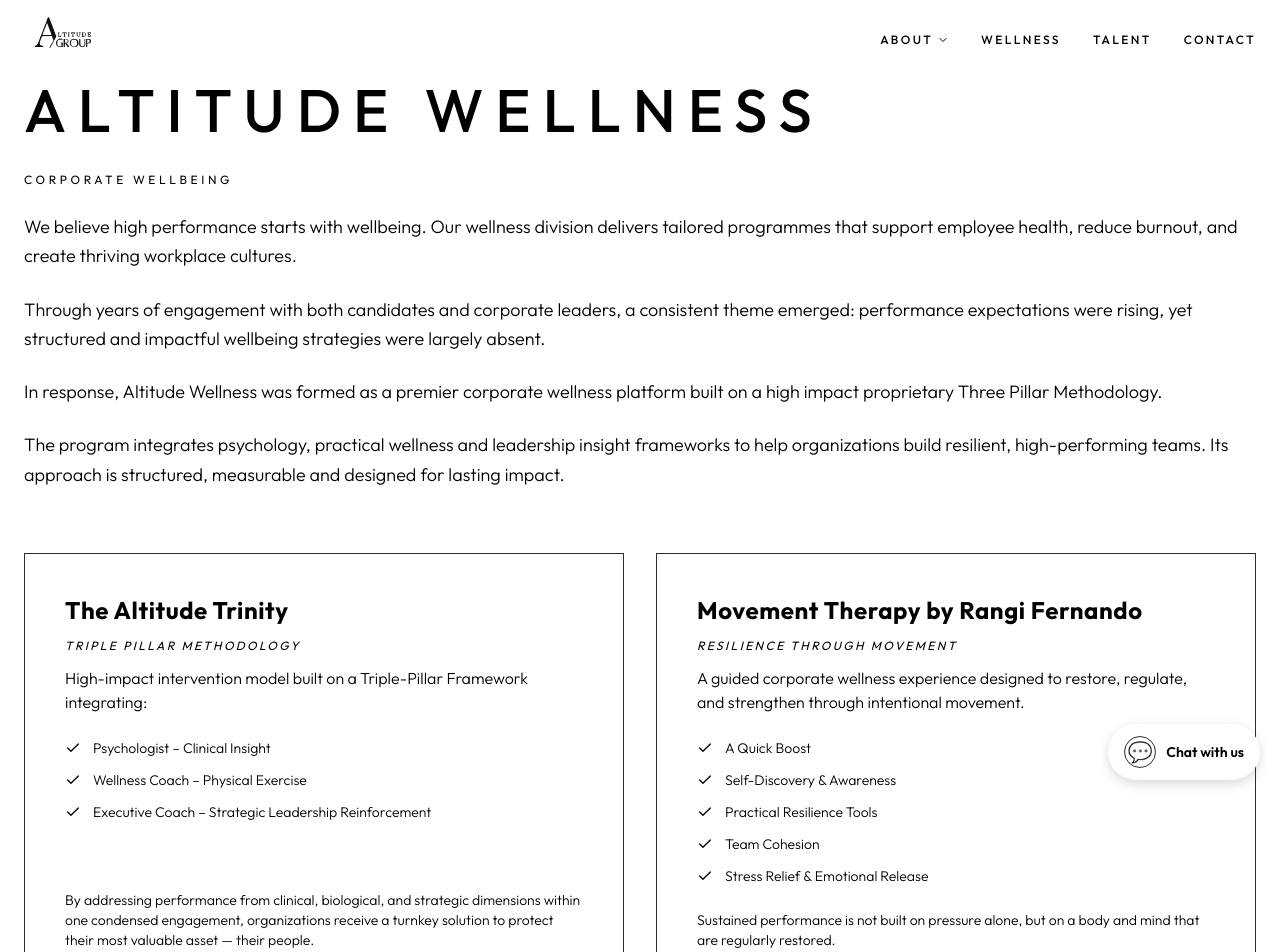
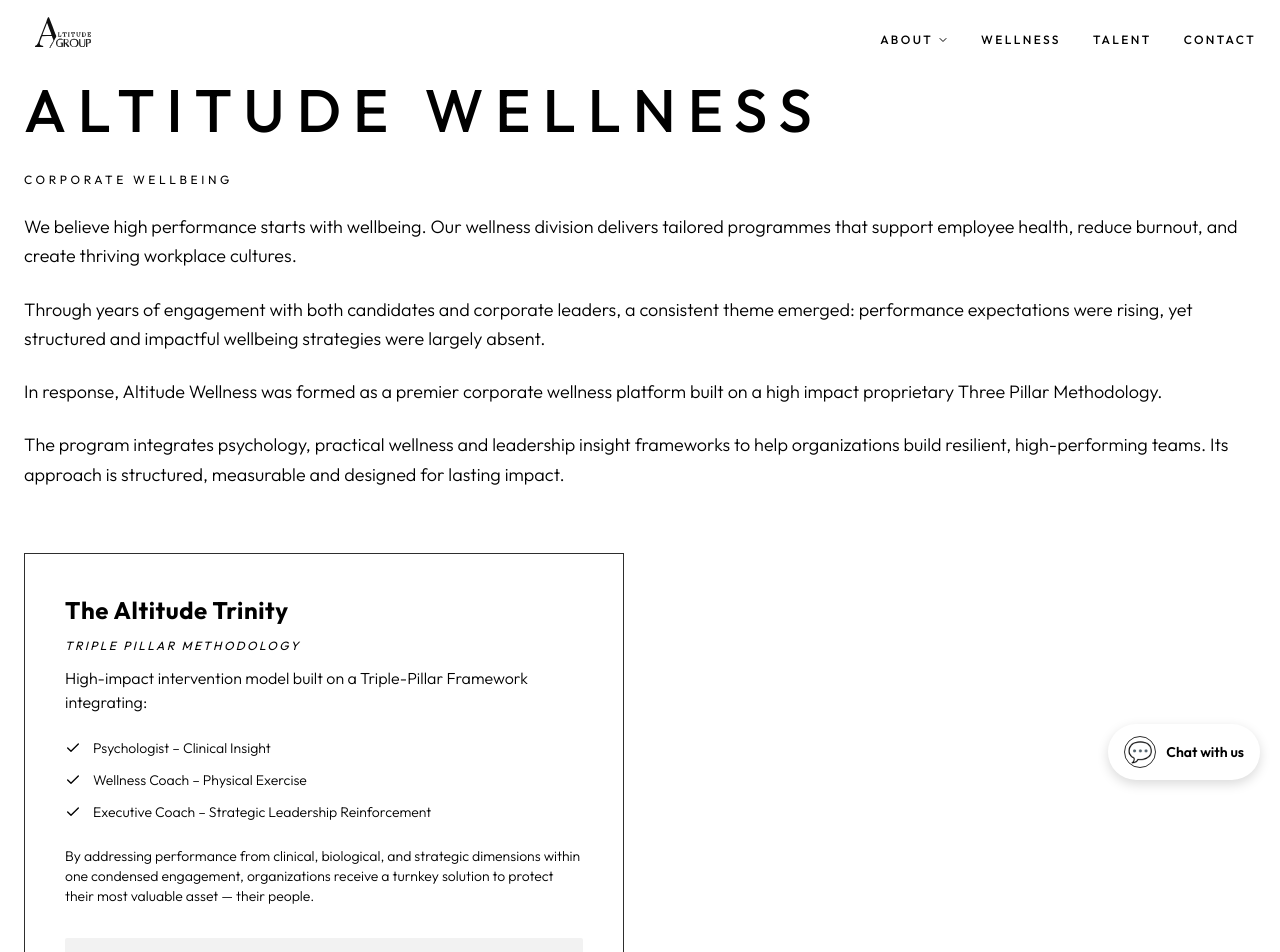
Before and after one commit to whitevolfe/altitute-recruitment, a React (Vite) app: page /wellness in a window 1280 px wide. Shown: the top 952 px of the page. Built offline with nearby package versions, Linux system fonts and the light colour scheme; the HTML template or start-up script is replaced by a standard one.

Commit message:
raangi pkg remove

```diff
--- a/src/components/WellnessSection.tsx
+++ b/src/components/WellnessSection.tsx
@@ -15,21 +15,6 @@ const packages = [
     closingText:
       'By addressing performance from clinical, biological, and strategic dimensions within one condensed engagement, organizations receive a turnkey solution to protect their most valuable asset — their people.',
     route: '/packages/altitude-trinity',
-  },
-  {
-    name: 'Movement Therapy by Rangi Fernando',
-    subtitle: 'Resilience through Movement',
-    desc: 'A guided corporate wellness experience designed to restore, regulate, and strengthen through intentional movement.',
-    features: [
-      'A Quick Boost',
-      'Self-Discovery & Awareness',
-      'Practical Resilience Tools',
-      'Team Cohesion',
-      'Stress Relief & Emotional Release',
-    ],
-    closingText:
-      'Sustained performance is not built on pressure alone, but on a body and mind that are regularly restored.',
-    route: '/packages/movement-therapy',
   },
 ];
 
```
